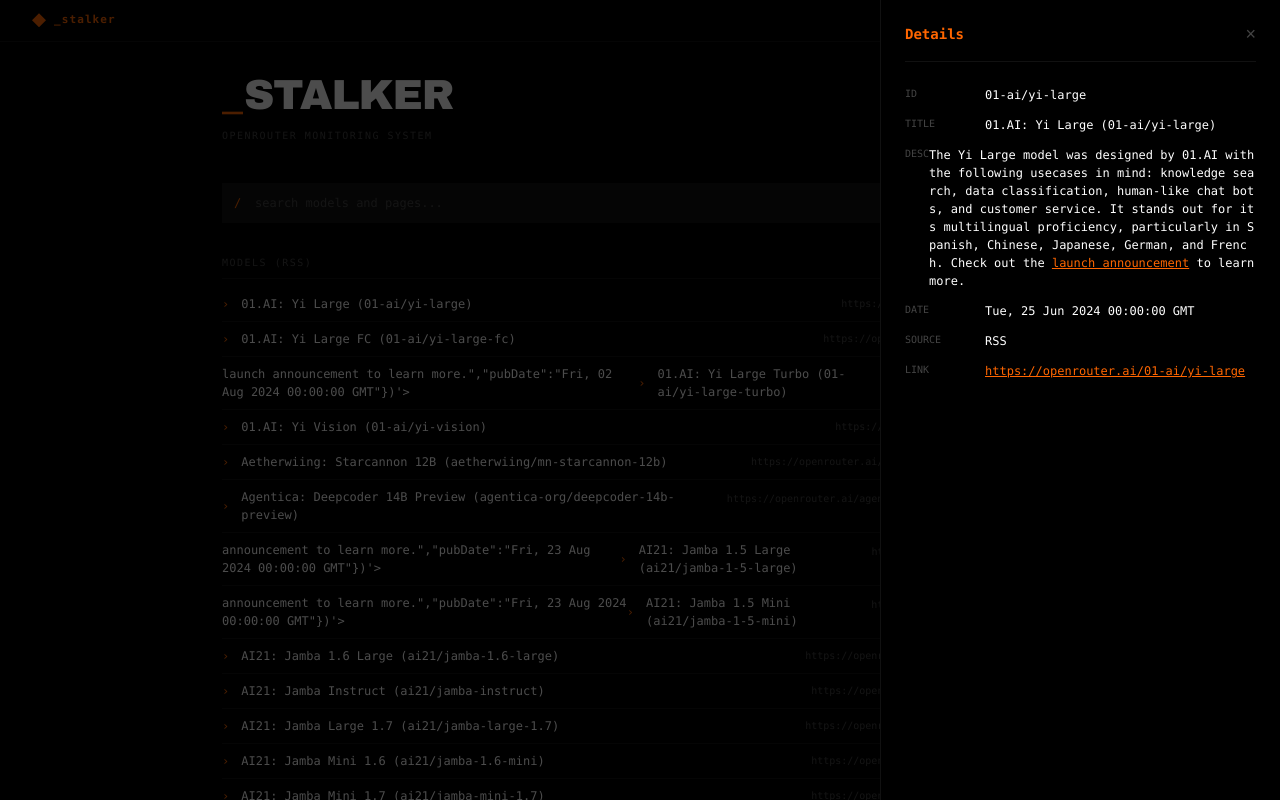
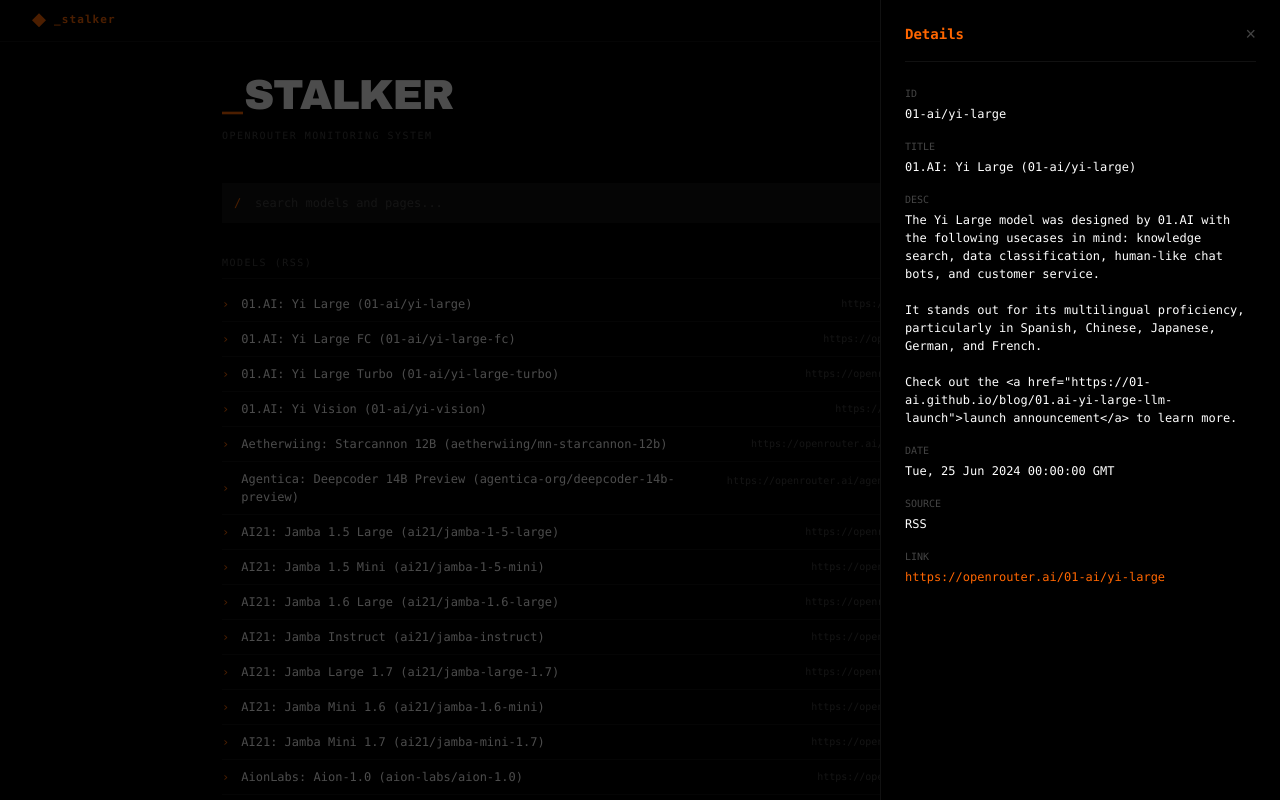
Before and after one commit to avayyyyyyy/stalker, a website: page index.html in a window 1280 px wide. Both pictures are taken after a click on the item 640 px from the left and 304 px from the top of the page. Shown: the top 800 px of the page. Drawn offline with Linux system fonts and the light colour scheme.

Commit message:
Fix HTML escaping and improve UI

```diff
--- a/index.html
+++ b/index.html
@@ -246,21 +246,24 @@
       }
       .detail-row {
         display: flex;
-        margin-bottom: 0.75rem;
+        flex-direction: column;
+        margin-bottom: 1rem;
+        gap: 0.25rem;
       }
       .detail-label {
-        width: 80px;
         font-size: 10px;
         color: var(--d);
         text-transform: uppercase;
       }
       .detail-value {
         font-size: 12px;
-        word-break: break-all;
+        word-break: break-word;
+        white-space: pre-wrap;
+        line-height: 1.5;
       }
       .detail-value a {
         color: var(--primary);
-        text-decoration: underline;
+        word-break: break-all;
       }
       .overlay {
         display: none;
@@ -383,14 +386,16 @@
       let rssData = [],
         sitemapData = [];
 
+      const escape = (s) => s?.replace(/&/g, "&amp;").replace(/</g, "&lt;").replace(/>/g, "&gt;").replace(/"/g, "&quot;") || "";
+
       const showDetail = (item) => {
         document.getElementById("detail-content").innerHTML = `
-        <div class="detail-row"><span class="detail-label">ID</span><span class="detail-value">${item.id}</span></div>
-        <div class="detail-row"><span class="detail-label">Title</span><span class="detail-value">${item.title}</span></div>
-        ${item.description ? `<div class="detail-row"><span class="detail-label">Desc</span><span class="detail-value">${item.description}</span></div>` : ""}
-        ${item.pubDate ? `<div class="detail-row"><span class="detail-label">Date</span><span class="detail-value">${item.pubDate}</span></div>` : ""}
+        <div class="detail-row"><span class="detail-label">ID</span><span class="detail-value">${escape(item.id)}</span></div>
+        <div class="detail-row"><span class="detail-label">Title</span><span class="detail-value">${escape(item.title)}</span></div>
+        ${item.description ? `<div class="detail-row"><span class="detail-label">Desc</span><span class="detail-value">${escape(item.description)}</span></div>` : ""}
+        ${item.pubDate ? `<div class="detail-row"><span class="detail-label">Date</span><span class="detail-value">${escape(item.pubDate)}</span></div>` : ""}
         <div class="detail-row"><span class="detail-label">Source</span><span class="detail-value">${item.pubDate ? "RSS" : "Sitemap"}</span></div>
-        <div class="detail-row"><span class="detail-label">Link</span><span class="detail-value"><a href="${item.link}" target="_blank">${item.link}</a></span></div>
+        <div class="detail-row"><span class="detail-label">Link</span><span class="detail-value"><a href="${escape(item.link)}" target="_blank">${escape(item.link)}</a></span></div>
       `;
         document.getElementById("detail").classList.add("open");
         document.getElementById("overlay").classList.add("open");
@@ -422,8 +427,8 @@
         document.getElementById(listId).innerHTML = items.length
           ? items
               .map(
-                (item) => `
-            <li class="item" onclick='showDetail(${JSON.stringify(item)})'>
+                (item, idx) => `
+            <li class="item" data-idx="${idx}">
               <div class="item-left">
                 <span class="item-arrow">›</span>
                 <span>${item.title}</span>
@@ -433,6 +438,11 @@
               )
               .join("")
           : '<li class="loading">no results</li>';
+
+        // Add click handlers
+        document.querySelectorAll('#' + listId + ' .item').forEach((el, idx) => {
+          el.onclick = () => showDetail(items[idx]);
+        });
 
         pag.dataset.page = page;
         pag.innerHTML =
```
Also changed, not shown: src/monitor.ts (+2 -16 lines).
